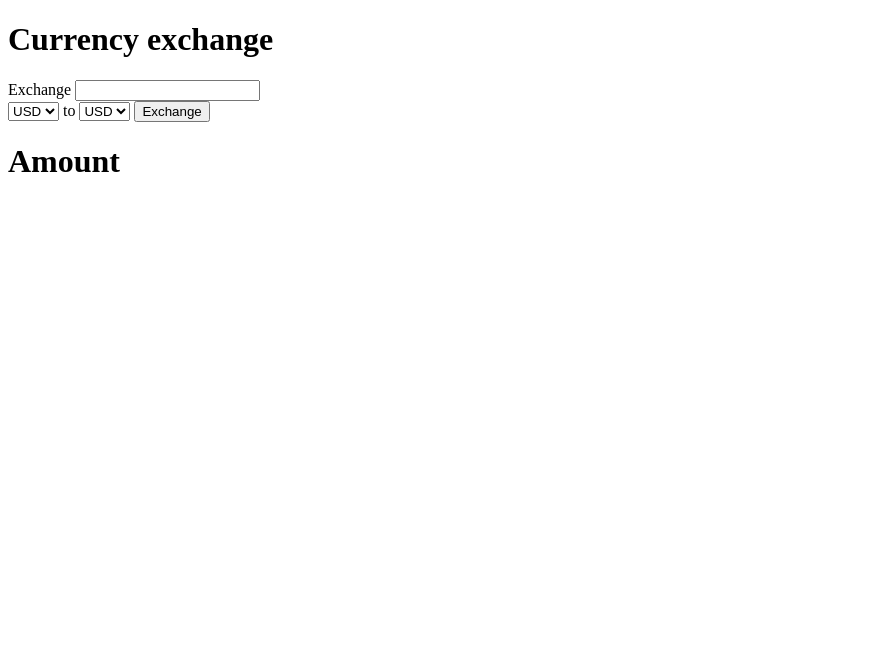
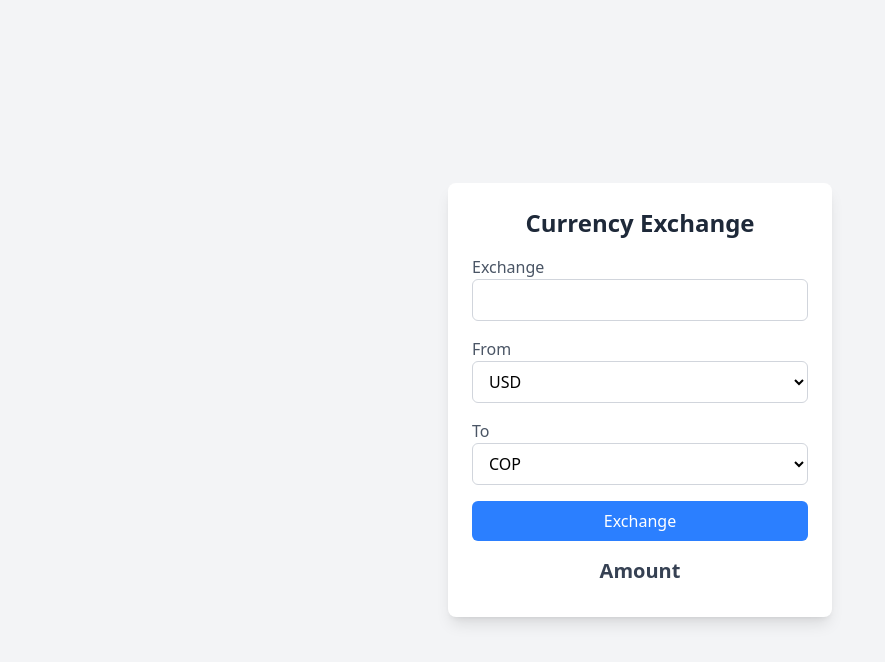
Before and after one commit to umb-web/fastapi_exchange, a plain HTML site: page index.html in a window 1280 px wide. Shown: the whole page, without its empty margins (0-885 px from the left). Drawn offline with nearby package versions, Linux system fonts and the light colour scheme.

Commit message:
end front

```diff
--- a/index.html
+++ b/index.html
@@ -6,33 +6,46 @@
 	<meta name="viewport" content="width=device-width, initial-scale=1.0">
 	<meta http-equiv="X-UA-Compatible" content="ie=edge">
 	<title>Currency exchange</title>
+	<script src="https://unpkg.com/@tailwindcss/browser@4"></script>
 </head>
 
-<body>
-	<h1>Currency exchange</h1>
-	<label for="amount">Exchange</label>
-	<input type="number" id="amount" name="amount">
+<body class="flex items-center justify-center min-h-screen bg-gray-100">
+	<div class="bg-white shadow-lg rounded-lg p-6 w-96">
+		<h1 class="text-2xl font-bold text-center text-gray-800 mb-4">Currency Exchange</h1>
+
+		<label for="amount" class="block text-gray-600">Exchange</label>
+		<input type="number" id="amount" name="amount"
+			class="w-full px-3 py-2 border border-gray-300 rounded-md focus:outline-none focus:ring-2 focus:ring-blue-500 mb-4">
 
 		<form id="exchange_form">
-		<select id="current_currency" name="current_currency">
+			<label for="current_currency" class="block text-gray-600">From</label>
+			<select id="current_currency" name="current_currency"
+				class="w-full px-3 py-2 border border-gray-300 rounded-md focus:outline-none focus:ring-2 focus:ring-blue-500 mb-4">
 				<option value="USD">USD</option>
 				<option value="EUR">EUR</option>
 				<option value="COP">COP</option>
 				<option value="GBP">GBP</option>
 			</select>
 
-		<label for="to">to</label>
-		<select id="destinated_currency" name="destinated_currency">
-			<option value="USD">USD</option>
+			<label for="destinated_currency" class="block text-gray-600">To</label>
+			<select id="destinated_currency" name="destinated_currency"
+				class="w-full px-3 py-2 border border-gray-300 rounded-md focus:outline-none focus:ring-2 focus:ring-blue-500 mb-4">
 				<option value="COP">COP</option>
 				<option value="EUR">EUR</option>
 				<option value="GBP">GBP</option>
+				<option value="USD">USD</option>
 			</select>
-		<button type="submit">Exchange</button>
+
+			<button type="submit"
+				class="w-full bg-blue-500 text-white py-2 rounded-md hover:bg-blue-600 transition">
+				Exchange
+			</button>
 		</form>
 
-	<h1>Amount</h1>
-	<p id="result_p"></p>
+		<h2 class="text-xl font-semibold text-center text-gray-700 mt-4">Amount</h2>
+		<p id="result_p" class="text-center text-gray-600 mt-2"></p>
+	</div>
+
 	<script src="script.js"></script>
 </body>
 
--- a/script.js
+++ b/script.js
@@ -25,7 +25,6 @@ document.getElementById("exchange_form").addEventListener('submit', async functi
 		}
 
 		let data = await response.json();
-		console.log(data)
 		const result = document.getElementById("result_p")
 		result.innerHTML = `${data.total} ${destinated_currency}`
 
```
Lines whose indentation alone changed are shown as unchanged.
